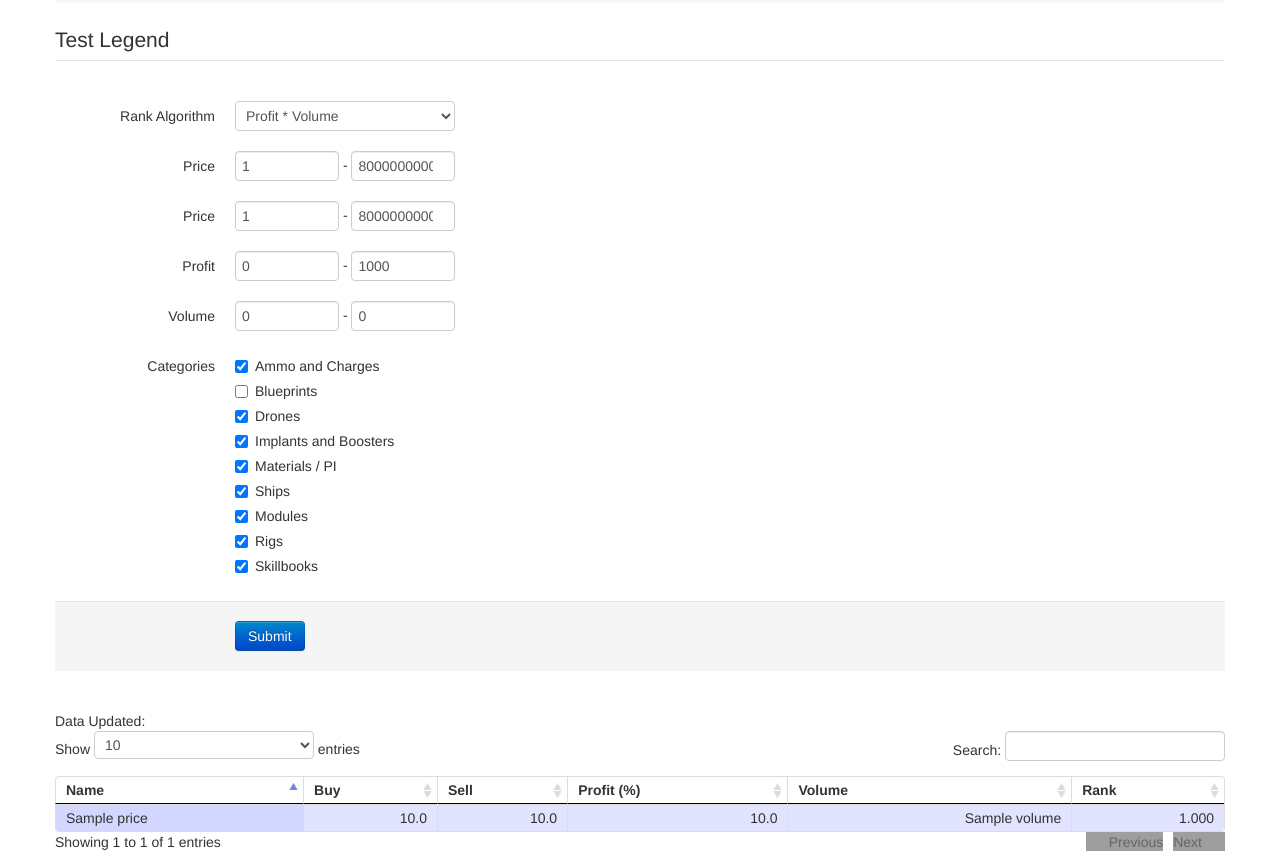
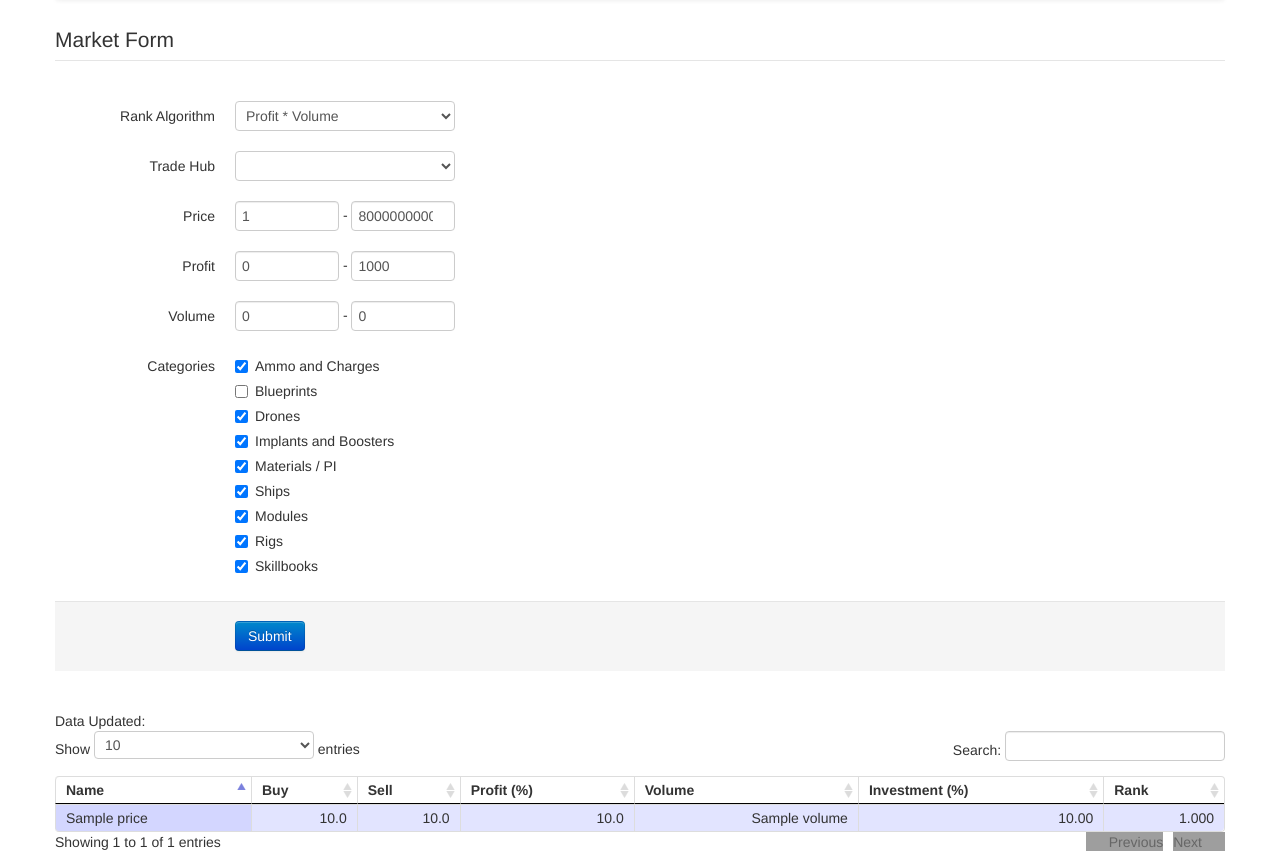
Before and after one commit to niothiel/EveMarketAnalysis, a Flask app: template web/templates/daytrading.html in a window 1280 px wide. Shown: the part 42-894 px from the top of the page. Run offline with Flask 2, Linux system fonts and the light colour scheme; the template is opened without the code that fills it: values that come from a table or form of the project are taken from there, most other values are stand-ins (such as "Sample title", 1, 10 or a date in 2020); lists and menus that the app fills with data are empty; parts of the project's set-up code (start-up, migrations or seed data) failed here and were passed over; some libraries are stand-ins or nearby versions; grey boxes are pictures that could not be loaded.

Commit message:
Added support for the major trade hubs.
Also a percent investment field for Chris's ranking.

```diff
--- a/market/evecentral.py
+++ b/market/evecentral.py
@@ -86,12 +86,15 @@
 		toRequest = set(culledRequest)
 
 		# Hit the cache for some fish and see if we can get any yummmm.
+		# Disable the cache for now.
+		"""
 		for id in toRequest:
 			price = EveCentral.cache.get(id)
 			if price:
 				priceMap[price.id] = price
 				requested.add(id)
 		toRequest = toRequest.difference(requested)
+		"""
 
 		while len(toRequest):
 			requrl = basequeryurl
@@ -106,7 +109,7 @@
 					break
 
 			requrl = requrl[:-1]
-			print len(requrl), requrl
+			#print len(requrl), requrl
 			toRequest = toRequest.difference(requested)
 
 			# Finally request the stuff we need
--- a/market/priceservice.py
+++ b/market/priceservice.py
@@ -2,6 +2,14 @@
 import time
 import threading
 from evecentral import EveCentral
+
+trade_hubs = [
+	'Jita',
+    'Amarr',
+    'Rens',
+    'Dodixie',
+    'Hek'
+]
 
 class PriceService:
 	prices = None
@@ -9,12 +17,9 @@
 	time_updated = None
 
 	@classmethod
-	def start(cls, time_interval=15 * 60):
-		if PriceService.thread is None:
-			PriceService.thread = PriceService.PriceThread(time_interval)
-
-		if not PriceService.thread.is_alive():
-			PriceService.thread.start()
+	def start(cls, time_interval=7 * 60):
+		PriceService.thread = PriceService.PriceThread(time_interval)
+		PriceService.thread.start()
 
 	@classmethod
 	def stop(cls):
@@ -29,8 +34,17 @@
 			print 'Thread Started!'
 			while True:
 				try:
-					temp_prices = EveCentral.getPrices()
-				except:
+					#temp_prices = EveCentral.getPrices()
+					temp_prices = {}
+					for hub in trade_hubs:
+						print 'Getting prices in:', hub
+						start = datetime.datetime.now()
+						temp_prices[hub] = EveCentral.getPrices(system=hub)
+						print 'Finished in:', (datetime.datetime.now() - start)
+
+				except Exception as e:
+					print 'Error getting data from prices...', e
+					exit(1)
 					time.sleep(2 * 60)
 					continue
 				PriceService.prices = temp_prices   # Atomic, thread-safe update... hopefully.
--- a/web/forms.py
+++ b/web/forms.py
@@ -1,4 +1,5 @@
 from flask.ext.wtf import Form, IntegerField, TextField, BooleanField, RadioField, SelectField
+from market.priceservice import trade_hubs
 from flask.ext.wtf import Required
 
 class MarketSelectForm(Form):
@@ -7,6 +8,10 @@
 	    ('profitdivvol', 'Profit / Volume'),
 	    ('chrisrank', 'Chris\'s Ranking')
 	])
+	tradehub = SelectField('Trade Hub', choices=zip(trade_hubs, trade_hubs))
+	#tradehub = SelectField('Trade Hub', choices=[
+	#	('Jita', 'Jita')
+	#])
 	investment = IntegerField('Investment (Millions)', default=50)
 	volume_moved = IntegerField('Volume Moved (%)', default=10)
 	minprice = IntegerField('Minimum Price', default=1)
--- a/web/run.py
+++ b/web/run.py
@@ -1,2 +1,5 @@
 from web import app
+
+from market.evecentral import EveCentral
+
 app.run(host='0.0.0.0', debug = True)
--- a/web/templates/daytrading.html
+++ b/web/templates/daytrading.html
@@ -2,11 +2,17 @@
 {% block content %}
 <form action="" method="POST" class="form-horizontal">
     <fieldset>
-        <legend>Test Legend</legend>
+        <legend>Market Form</legend>
         <div class="control-group">
             {{ form.ranking.label(class_='control-label') }}
             <div class="controls">
                 {{ form.ranking() }}
+            </div>
+        </div>
+        <div class="control-group">
+            {{ form.tradehub.label(class_='control-label') }}
+            <div class="controls">
+                {{ form.tradehub() }}
             </div>
         </div>
         <div id="chris-fields">
@@ -21,12 +27,6 @@
                 <div class="controls">
                     {{ form.volume_moved }}
                 </div>
-            </div>
-        </div>
-        <div class="control-group">
-            <label class="control-label" for="{{ form.minprice.name }}">Price</label>
-            <div class="controls">
-                {{ form.minprice(class_="input-small") }} - {{ form.maxprice(class_="input-small") }}
             </div>
         </div>
         <div class="control-group">
@@ -75,6 +75,9 @@
             <th>Sell</th>
             <th>Profit (%)</th>
             <th>Volume</th>
+            {% if prices[0].investment is not none %}
+            <th>Investment (%)</th>
+            {% endif %}
             <th>Rank</th>
         </tr>
     </thead>
@@ -89,6 +92,9 @@
         <td class="rightCell">{{ '%.1f' % price.sell.min }}</td>
         <td class="rightCell">{{ '%.1f' % (price.profit() * 100) }}</td>
         <td class="rightCell">{{ price.all.volume }}</td>
+        {% if price.investment is not none %}
+        <td class="rightCell">{{ '%.2f' % price.investment }}</td>
+        {% endif %}
         <td class="rightCell">{{ '%.3f' % price.rank }}</td>
     </tr>
     {% endfor %}
@@ -107,6 +113,9 @@
                     null,
                     null,
                     null,
+                    {% if prices is not none and prices[0].investment is not none %}
+                    null,
+                    {% endif %}
                     null
             ]
         });
--- a/web/templates/index.html
+++ b/web/templates/index.html
@@ -1,4 +1,8 @@
 {% extends "base.html" %}
 {% block content %}
-<h1>Testing....</h1>
+<h1>Eve Tools</h1>
+<p>
+    Here is a collection of tools, a work in progress, mainly to aid in Market Trading.<br>
+    Feel free to poke around and let me know what you think!
+</p>
 {% endblock %}
```
Also changed, not shown: web/views.py (+8 -2 lines).
